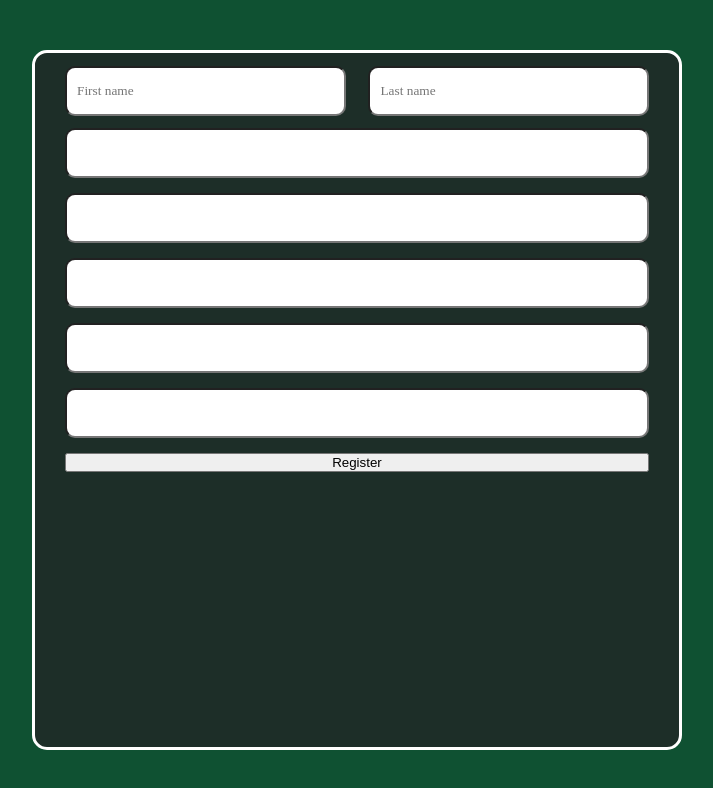
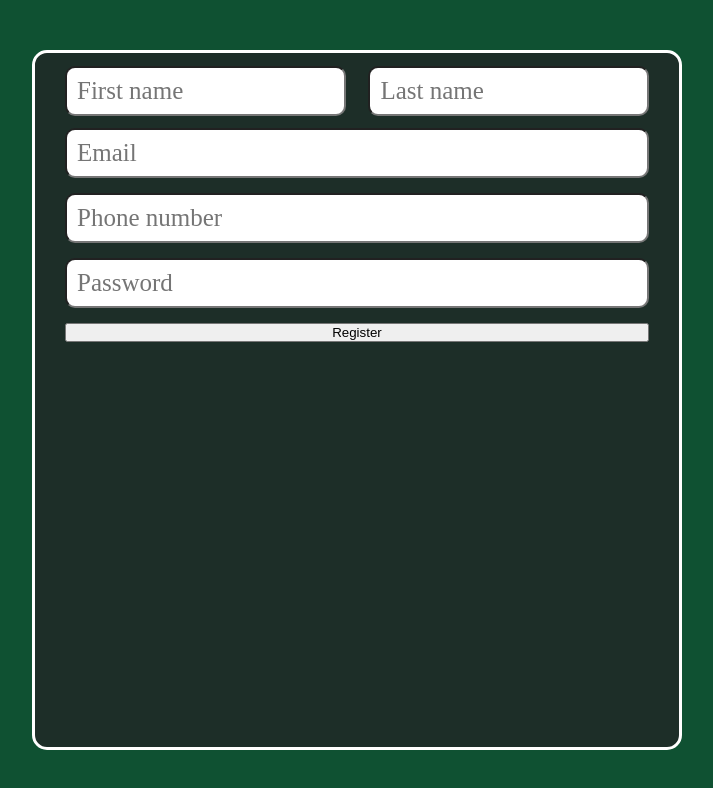
Before and after one commit to sabaPhruidze/fullstack-registration-RPS, a React (Vite) app in the folder Frontend/: page /register in a window 1280 px wide. Shown: the top 788 px of the page, without its empty margins (283-996 px from the left). Built offline with nearby package versions, Linux system fonts and the light colour scheme; a web font is replaced by a local one.

Commit message:
I started getting errors from react hook form and I will design it and then make it show tomorrow

```diff
--- a/Frontend/src/components/Register.tsx
+++ b/Frontend/src/components/Register.tsx
@@ -14,27 +14,32 @@ type UseForm = {
 }
 
 export default function Register() {
-  const {register, handleSubmit} = useForm<UseForm>();
+  const {register, handleSubmit,formState: {errors}} = useForm<UseForm>();
 
-  const onSubmit = (data:UseForm) => {
-    console.log(data)
+  const onSubmit = () => {
+
+
   }
-
+  console.log("Errors", errors);
   return (
     <Container>
       <Form onSubmit={handleSubmit(onSubmit)}>
         <Row>
-          <Input placeholder="First name" {...register('firstname')} />
+          <Input placeholder="First name" {...register('firstname',{pattern:{message:"error for name", value:/^[A-Za-z]+$/}})} />
           <div style={{width:50}}/>{/* For space between */}
           <Input placeholder="Last name" {...register('lastname')} />
         </Row>
-        <Input {...register('email')} />
-        <Input {...register('phone')} />
-        <Input {...register('password')} />
-        <Input {...register('birthday')} />
-        <Input {...register('gender')} />
+
+        <Input placeholder="Email" {...register('email')} />
+        <Input placeholder="Phone number" {...register('phone')} />
+        <Input placeholder="Password" {...register('password')} />
+        {/* <Input {...register('birthday')} />
+        <Input {...register('gender')} /> */}
         <button type="submit">Register</button>
       </Form>
+      {errors.firstname && <p style={{color:'red'}}>{errors.firstname.message}</p>}
+      {errors.lastname && <p style={{color:'red'}}>{errors.lastname.message}</p>}
+
     </Container>
   )
 }
--- a/Frontend/src/components/Root.tsx
+++ b/Frontend/src/components/Root.tsx
@@ -14,6 +14,7 @@ interface Colors {
   };
   white: string;
   black: string;
+  neonRed:string;
 }
 
 export default function Root() {
@@ -27,7 +28,8 @@ export default function Root() {
       neon:"#39ff14",
     },
     white:'white',
-    black:"black"
+    black:"black",
+    neonRed:"#FF1F1F"
   }
   return (
     <ThemeProvider theme={colors}>
--- a/Frontend/src/components/pieces/GlobalStyle.tsx
+++ b/Frontend/src/components/pieces/GlobalStyle.tsx
@@ -1,6 +1,10 @@
 import {createGlobalStyle} from 'styled-components'
 
 export const Globalstyles = createGlobalStyle`
+    @font-face {
+        font-family: "opensans";
+        src: url("../../assets/font/OpenSans_Condensed-Regular.ttf");
+    }
     * {
         margin:0;
         padding:0;
--- a/Frontend/src/components/pieces/Input.tsx
+++ b/Frontend/src/components/pieces/Input.tsx
@@ -1,16 +1,14 @@
 import styled from "styled-components";
 
 export const Input = styled.input`
-@font-face {
-    font-family: opensans;
-    src: url(../../assets/font/OpenSans_Condensed-Bold.ttf);
-}
+
     width:100%;
     height: 50px;
     border-radius: 10px;
     margin-bottom:15px;
     padding: 0 10px;
-    font-family: opensans;
+    font-family: "opensans";
+    font-size:25px;
     &:focus {
         outline:0;
         border: 2px solid ${({theme})=> theme.green.neon};
```
Also changed, not shown: Frontend/src/components/pieces/Errors.tsx (added, +7 -0 lines).
